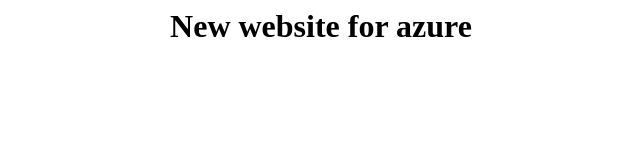
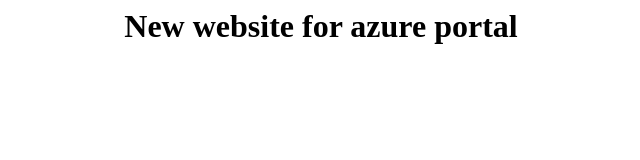
Before and after one commit to zebathar/project1, a plain HTML site: page index.html in a window 1280 px wide. Shown: the whole page, without its empty margins (319-959 px from the left). Drawn offline with Linux system fonts and the light colour scheme.

Commit message:
Update index.html

```diff
--- a/index.html
+++ b/index.html
@@ -1 +1 @@
-<center><h1>New website for azure </h1></center>
+<center><h1><font color"red">New website for azure portal</font></h1></center>
```
